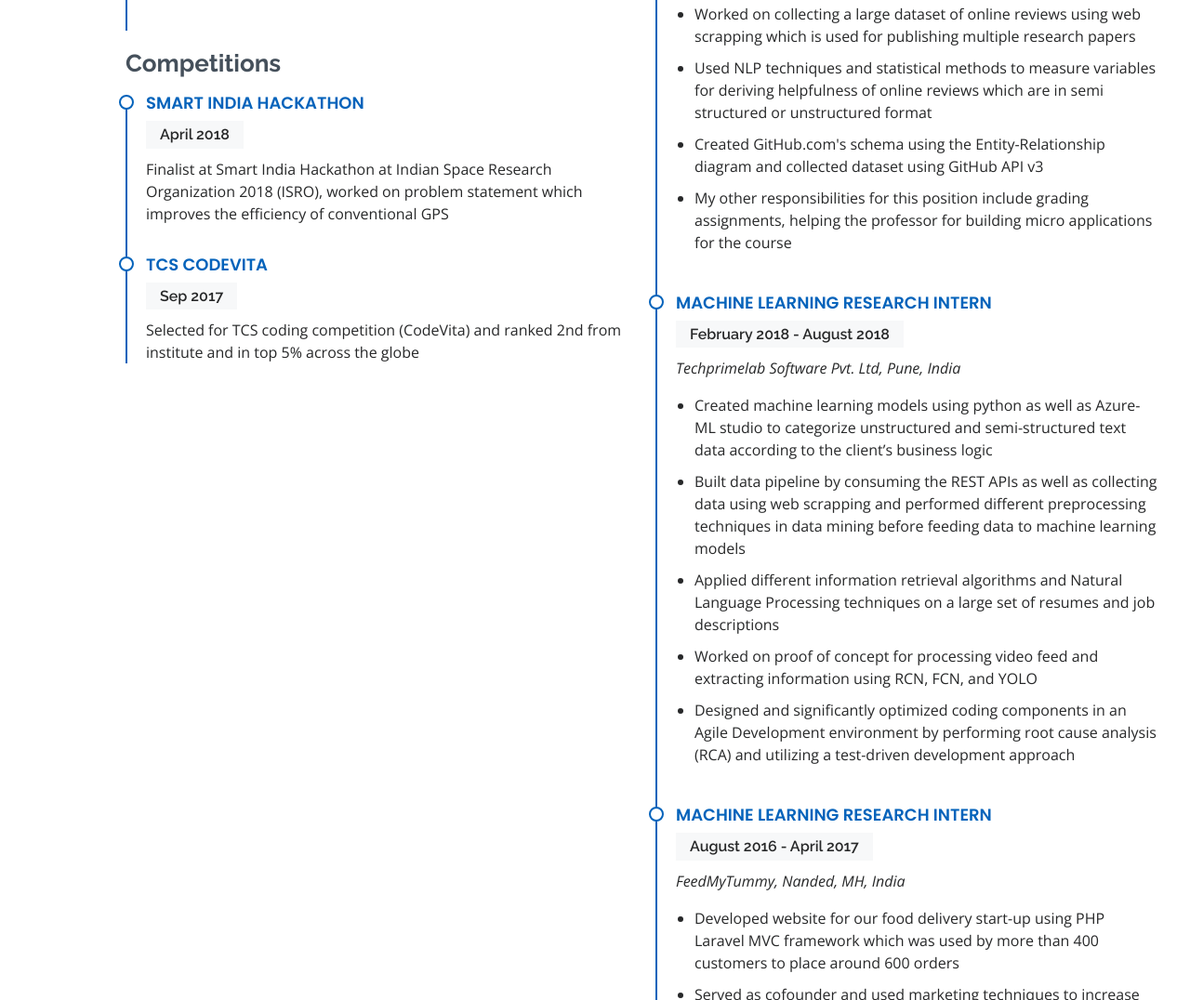
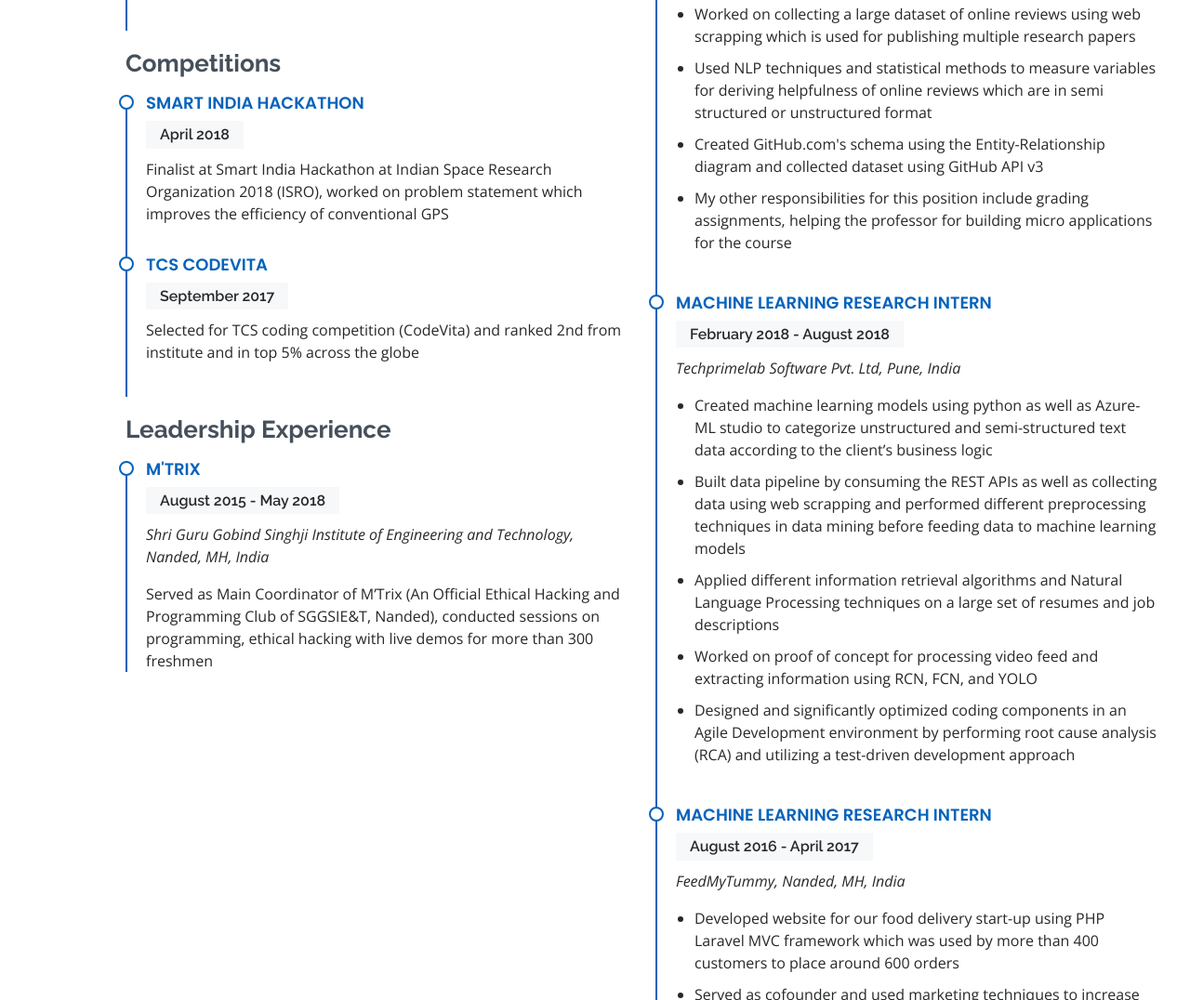
Before and after one commit to adityasawwalakhe/mywebsite.io, a plain HTML site: page index.html in a window 1280 px wide. Shown: the part 3382-4458 px from the top of the page at 93% size. Drawn offline with nearby package versions, Linux system fonts and the light colour scheme.

Commit message:
Update index.html

```diff
--- a/index.html
+++ b/index.html
@@ -279,11 +279,18 @@
             </div>
             <div class="resume-item">
               <h4>TCS Codevita</h4>
-              <h5>Sep 2017 </h5>
+              <h5>September 2017 </h5>
               <!-- <p><em>Shri Guru Gobind Singhji Institute of Engineering and Technology, Nanded, MH, India</em></p> -->
               <p> Selected for TCS coding competition (CodeVita) and ranked 2nd from institute and in top 5% across the globe </p>
             </div>
 
+            <h3 class="resume-title"> Leadership Experience</h3>
+            <div class="resume-item">
+              <h4> M'Trix </h4>
+              <h5> August 2015 - May 2018 </h5>
+              <p><em>Shri Guru Gobind Singhji Institute of Engineering and Technology, Nanded, MH, India</em></p>
+              <p> Served as Main Coordinator of M’Trix (An Official Ethical Hacking and Programming Club of SGGSIE&T, Nanded), conducted sessions on programming, ethical hacking with live demos for more than 300 freshmen </p>
+            </div>
 
           </div>
           <!-- <div class="col-lg-3"> </div> -->
```
